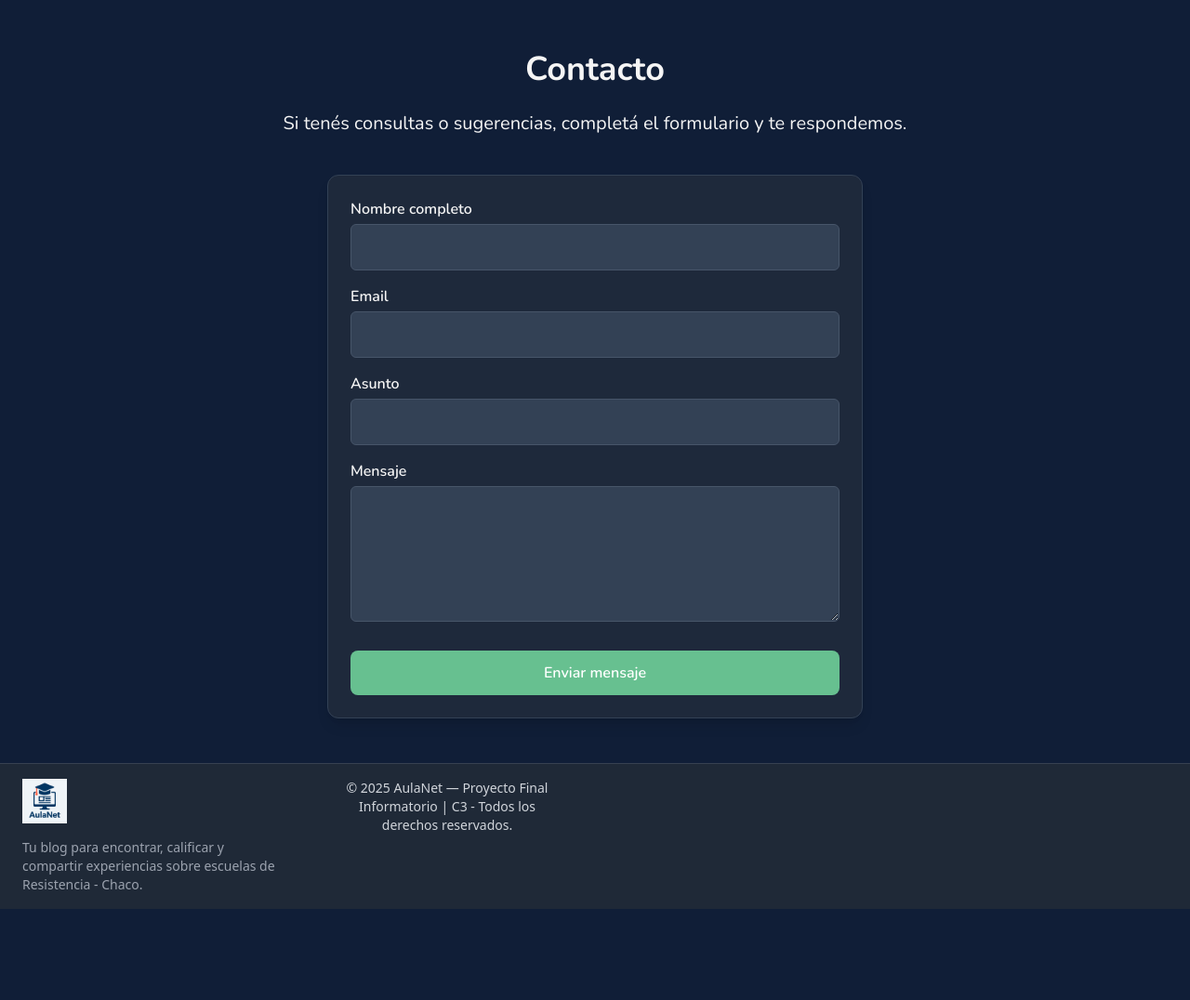
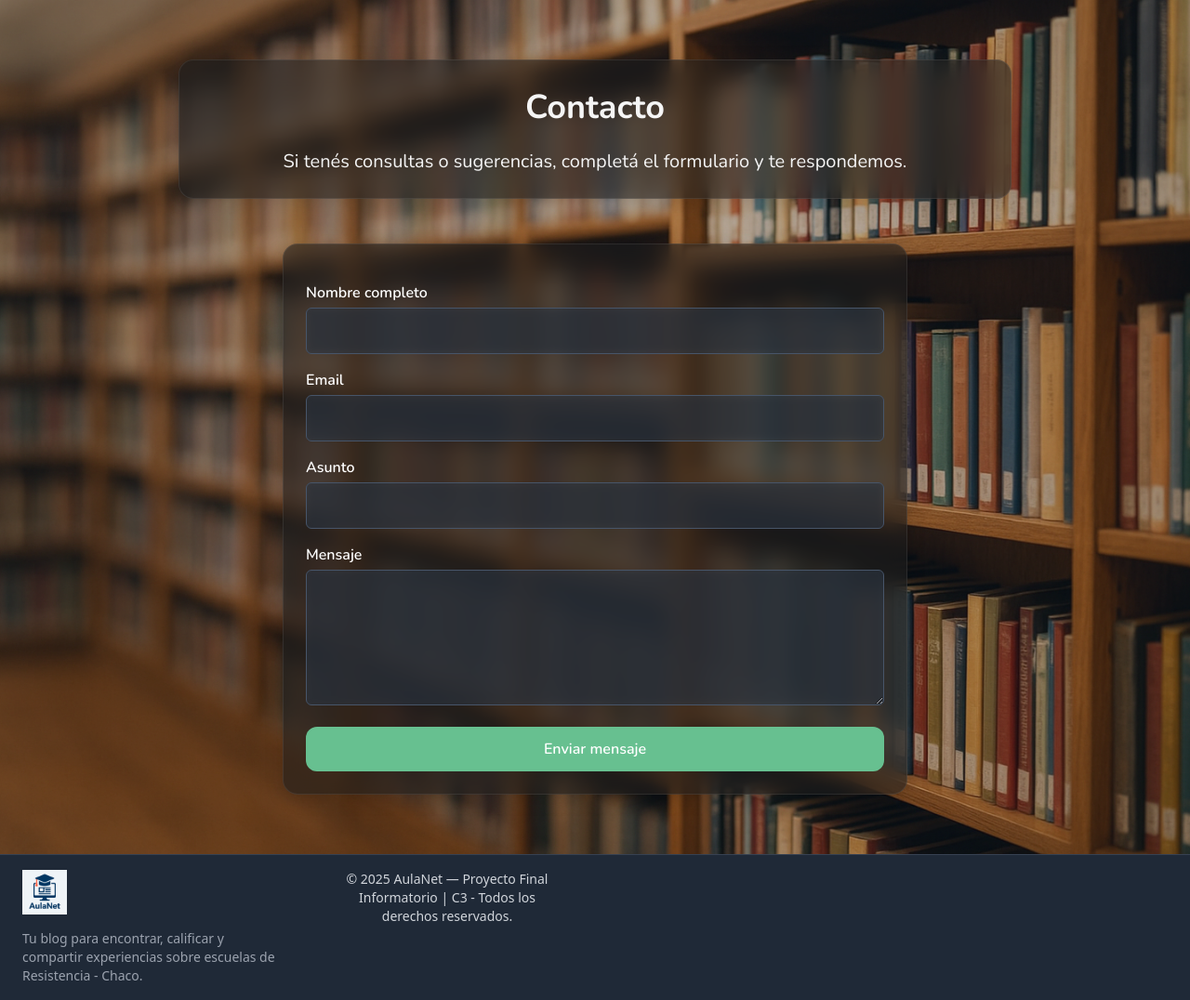
Before and after one commit to francoBa/AulaNet, a Django app: template aulanet/templates/core/contact.html in a window 1280 px wide. Shown: the part 65-1141 px from the top of the page at 93% size. Before the commit the page ends 1043 px from the top, so only its background shows below. Run offline with Django 3.2, Linux system fonts and the light colour scheme; the template is opened without the code that fills it, so the values that code supplies are empty; some libraries are stand-ins or nearby versions.

Commit message:
ImgGlass Contacto y Nosotros

```diff
--- a/aulanet/templates/core/contact.html
+++ b/aulanet/templates/core/contact.html
@@ -1,4 +1,3 @@
-<!-- prettier-ignore -->
 {% extends "layouts/general-layout.html" %}
 {% load static %}
 
@@ -7,83 +6,129 @@
 {% block page_content %}
 
 <style>
+  /* Fondo*/
+  .contact-bg {
+    position: relative;
+    min-height: 100%;
+  }
+
+  .contact-bg::before {
+    content: "";
+    position: absolute;
+    top: 0;
+    left: 0;
+    width: 100%;
+    height: 100%;
+    background-image: url("{% static 'img/contact-bg.jpg' %}");
+    background-size: cover;
+    background-position: center;
+    background-repeat: no-repeat;
+    opacity: 0.75;
+    z-index: -1;
+  }
+
+  /* Glass card */
+  .glass-card {
+    background: rgba(255, 255, 255, 0.68);
+    backdrop-filter: blur(12px);
+    -webkit-backdrop-filter: blur(12px);
+    border-radius: 16px;
+    padding: 24px;
+    border: 1px solid rgba(255, 255, 255, 0.45);
+    box-shadow: 0 4px 20px rgba(0, 0, 0, 0.15);
+  }
+
+  :root.dark .glass-card {
+    background: rgba(30, 30, 30, 0.55);
+    border-color: rgba(255, 255, 255, 0.08);
+  }
+
+  /* Animación para los mensajes */
   @keyframes slideUpFadeOut {
     0% { opacity: 0; transform: translateY(20px); }
     10% { opacity: 1; transform: translateY(0); }
     90% { opacity: 1; transform: translateY(0); }
-    100% { opacity: 1; transform: translateY(0); }
+    100% { opacity: 0; transform: translateY(-10px); }
   }
-
   .animate-slide-up-fade-out {
     animation: slideUpFadeOut 3s ease forwards;
   }
 </style>
 
-<div
-  class="min-h-[70vh] flex flex-col items-center px-6 py-12 text-center text-text font-main"
->
+<section class="contact-bg py-16 px-6 md:px-12 text-black dark:text-[var(--color-main)] font-main">
+
+  <div class="max-w-4xl mx-auto space-y-12">
+
+    <!-- ENCABEZADO EN GLASS CARD -->
+    <div class="glass-card text-center">
       <h1 class="text-title font-bold mb-4">Contacto</h1>
-
-  <p class="text-subtitle mb-10 max-w-2xl">
+      <p class="text-subtitle">
         Si tenés consultas o sugerencias, completá el formulario y te respondemos.
       </p>
+    </div>
 
-  <!-- FORM -->
+    <!-- FORMULARIO EN GLASS CARD (igual estilo que Nosotros) -->
     <form
       id="contact-form"
       method="POST"
       action="{% url 'core:contact_send' %}"
-    class="w-full max-w-xl bg-white dark:bg-slate-800 p-6 rounded-xl shadow-lg border border-gray-200 dark:border-slate-700 text-left"
+      class="glass-card text-left text-black dark:text-white max-w-2xl mx-auto space-y-4"
     >
       {% csrf_token %}
 
-    <div class="mb-4">
+      <div>
         <label class="block mb-1 font-semibold">Nombre completo</label>
         <input
           type="text"
           name="name"
-        autocomplete="name"
           required
-        class="w-full px-4 py-3 rounded-md border border-gray-300 dark:border-slate-600 bg-gray-50 dark:bg-slate-700 text-text focus:ring-2 focus:ring-color-secondary transition"
+          class="w-full px-4 py-3 rounded-md border border-gray-300 dark:border-slate-600
+                 bg-white/40 dark:bg-slate-700/40 backdrop-blur-sm
+                 focus:ring-2 focus:ring-color-secondary transition"
         />
       </div>
 
-    <div class="mb-4">
+      <div>
         <label class="block mb-1 font-semibold">Email</label>
         <input
           type="email"
           name="email"
-        autocomplete="email"
           required
-        class="w-full px-4 py-3 rounded-md border border-gray-300 dark:border-slate-600 bg-gray-50 dark:bg-slate-700 text-text focus:ring-2 focus:ring-color-secondary transition"
+          class="w-full px-4 py-3 rounded-md border border-gray-300 dark:border-slate-600
+                 bg-white/40 dark:bg-slate-700/40 backdrop-blur-sm
+                 focus:ring-2 focus:ring-color-secondary transition"
         />
       </div>
 
-    <div class="mb-4">
+      <div>
         <label class="block mb-1 font-semibold">Asunto</label>
         <input
           type="text"
           name="subject"
-        autocomplete="on"
           required
-        class="w-full px-4 py-3 rounded-md border border-gray-300 dark:border-slate-600 bg-gray-50 dark:bg-slate-700 text-text focus:ring-2 focus:ring-color-secondary transition"
+          class="w-full px-4 py-3 rounded-md border border-gray-300 dark:border-slate-600
+                 bg-white/40 dark:bg-slate-700/40 backdrop-blur-sm
+                 focus:ring-2 focus:ring-color-secondary transition"
         />
       </div>
 
-    <div class="mb-6">
+      <div>
         <label class="block mb-1 font-semibold">Mensaje</label>
         <textarea
           name="message"
           rows="5"
-        autocomplete="on"
           required
-        class="w-full px-4 py-3 rounded-md border border-gray-300 dark:border-slate-600 bg-gray-50 dark:bg-slate-700 text-text focus:ring-2 focus:ring-color-secondary transition"
+          class="w-full px-4 py-3 rounded-md border border-gray-300 dark:border-slate-600
+                 bg-white/40 dark:bg-slate-700/40 backdrop-blur-sm
+                 focus:ring-2 focus:ring-color-secondary transition"
         ></textarea>
       </div>
 
       <button
         type="submit"
-      class="w-full py-3 rounded-lg font-semibold text-white bg-[var(--bg-button-primary)] hover:bg-[var(--bg-button-primary-hover)] text-button"
+        class="w-full py-3 rounded-xl font-semibold text-white
+               bg-[var(--bg-button-primary)] hover:bg-[var(--bg-button-primary-hover)]
+               text-button"
       >
         Enviar mensaje
       </button>
@@ -94,7 +139,8 @@
     <div id="toastContainer" class="fixed bottom-6 right-6 space-y-2 z-50">
       {% for message in messages %}
         <div
-      class="px-5 py-3 rounded-lg shadow-lg text-white animate-slide-up-fade-out {% if message.tags == 'success' %}bg-green-600{% else %}bg-red-600{% endif %}"
+          class="px-5 py-3 rounded-lg shadow-lg text-white animate-slide-up-fade-out
+                 {% if message.tags == 'success' %}bg-green-600{% else %}bg-red-600{% endif %}"
           {% if message.tags == 'success' %} data-redirect="{% url 'core:index' %}" {% endif %}
         >
           {{ message }}
@@ -102,6 +148,8 @@
       {% endfor %}
     </div>
     {% endif %}
+
   </div>
+</section>
 
 {% endblock %}
```
Also changed, not shown: aulanet/templates/core/about.html (+65 -35 lines), aulanet/static/img/contact-bg.jpg (added), aulanet/static/img/hallway.jpg (added). Lines whose indentation alone changed are shown as unchanged.
